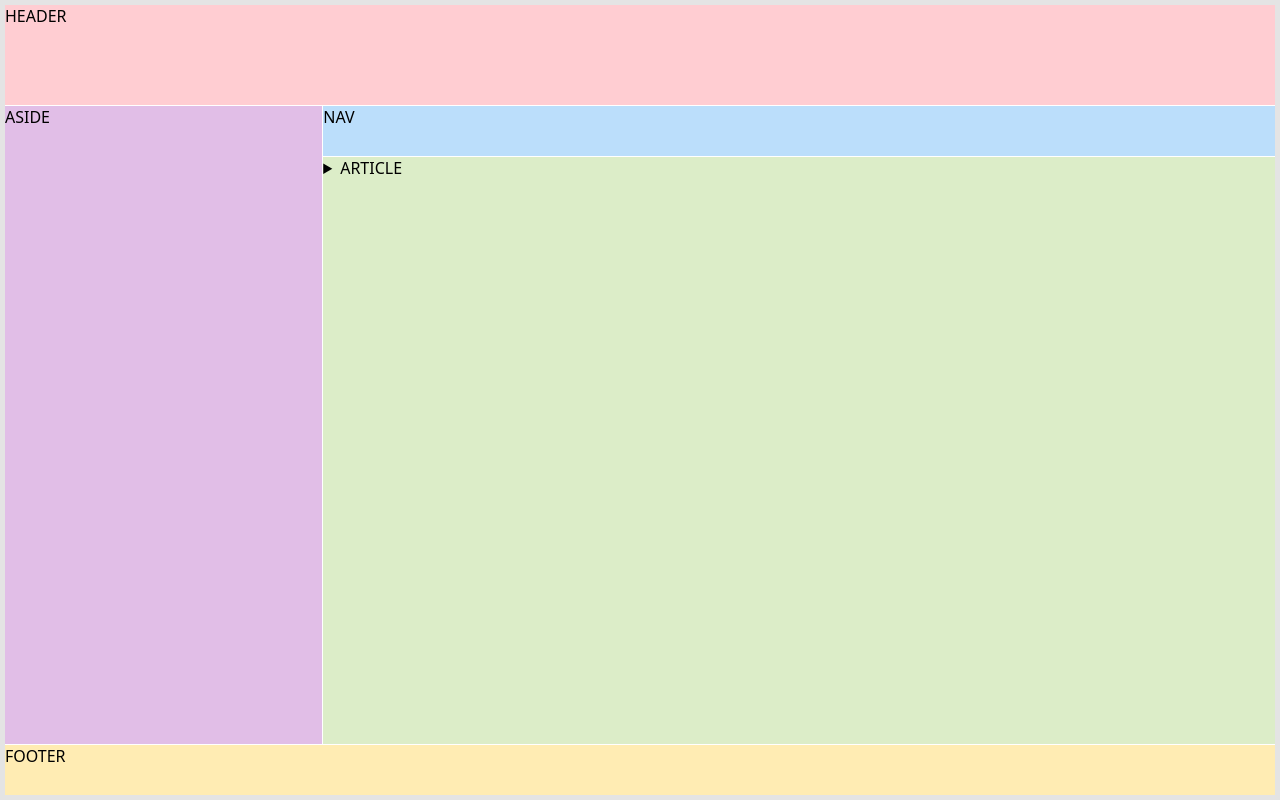
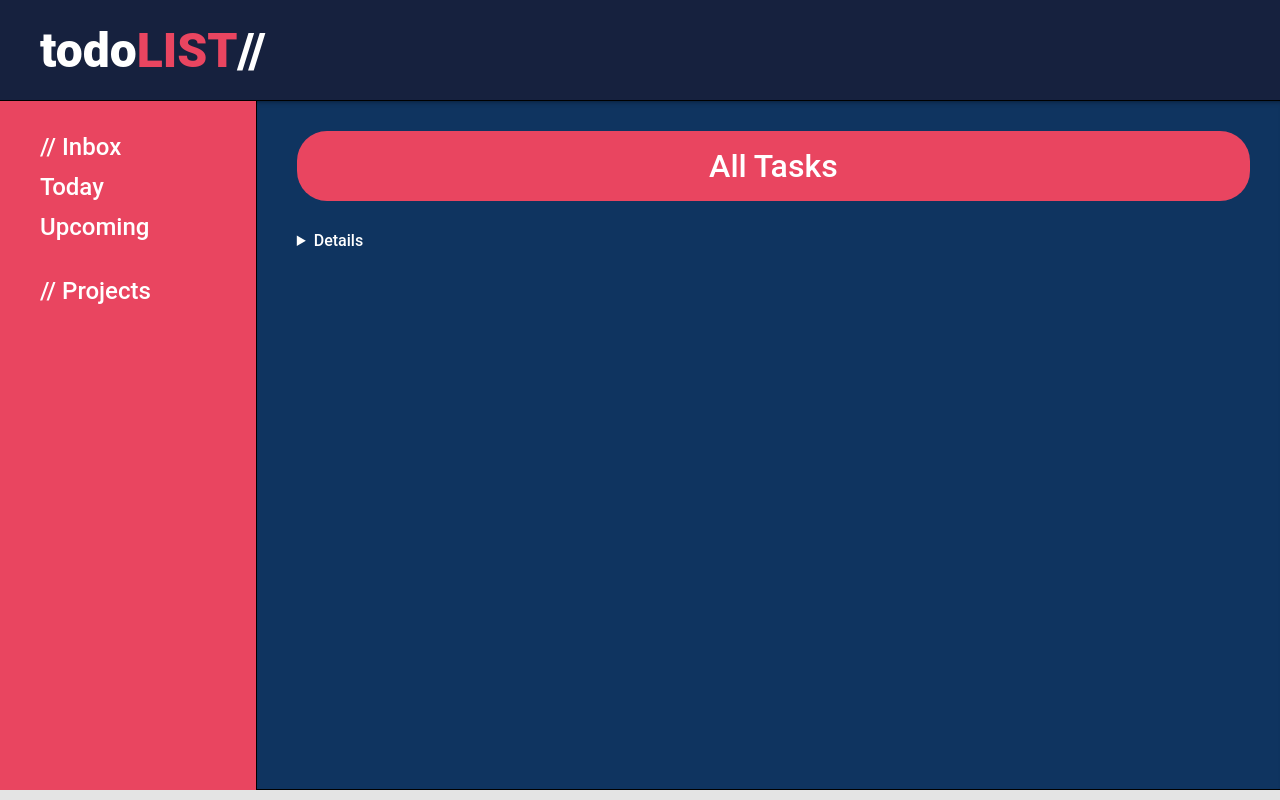
Before and after one commit to JFerrettUK/todolist, a website built with webpack: page dist/index.html in a window 1280 px wide. Built offline with nearby package versions, Linux system fonts and the light colour scheme.

Commit message:
CSS and basic layout finalised

```diff
--- a/src/style.css
+++ b/src/style.css
@@ -13,55 +13,77 @@
 
 body {
     background: #e4e4e4;
-    padding: 5px;
-    height: 100vh;
+    height: 100%;
+    width: 100%;
     margin: 0;
-
-    font: 500 100% system-ui, sans-serif;
-    text-transform: uppercase;
+    color: white;
+    font: 500 100% 'Roboto';
 }
 
 .page-wrap {
-    background: white;
+    background: black;
     height: calc(100vh - 10px);
     box-shadow: 0 0 3px rgba(black, 0.33);
-
     display: grid;
-    grid-template-columns: minmax(10px, 1fr) minmax(10px, 3fr);
-    grid-template-rows: min-content min-content 1fr min-content;
+    grid-template-columns: minmax(200px, 1fr) minmax(10px, 4fr);
+    grid-template-rows: min-content 1fr min-content;
     gap: 1px;
 }
 
 .page-header {
+    display: grid;
+    justify-content: left;
+    padding-left: 40px;
+    align-items: center;
     height: 100px;
     grid-column: 1 / -1;
-    background: #ffcdd2;
+    background:#16213E;
 }
 
 .page-sidebar {
+    padding-left: 40px;
+    padding-top: 20px;
     grid-column: 1 / 2;
     grid-row: 2 / 4;
-    background: #e1bee7;
+    background: #E94560;;
+    box-shadow: 0 0 3px rgba(black, 0.33);
 }
 
-.page-nav {
-    height: 50px;
-    grid-column: 2 / 3;
-    background: #bbdefb;
-}
 
 .page-main {
     grid-column: 2 / 3;
-    background: #dcedc8;
+    background: #0F3460;
+    box-shadow: inset 0px 5px 7px -7px rgb(0, 0, 0);
+    padding-left: 40px;
+    padding-top: 30px;
+    padding-right: 30px;
 }
 
-.page-footer {
-    height: 50px;
-    grid-column: 1 / -1;
-    background: #ffecb3;
+    #titleHead {
+        border-radius: 30px;
+        background-color: #E94560;
+        height:70px;
+        display: flex;
+        justify-content: center;
+        align-items: center;
+        font-size: xx-large;
+    }
+
+    #projectOpen {
+        margin-top: 30px;
+    }
+
+.headerText {
+    font-weight: 800;
+    font-size: xxx-large;
 }
 
-details p {
-    text-transform: none;
-    text-align: left;
+    #hText2 {
+        color: #E94560;
+    }
+
+.leadText {
+    margin-top: 12px;
+    margin-bottom: 5px;
+    font-size:x-large;
 }
```
Also changed, not shown: dist/index.html, dist/main.js.
